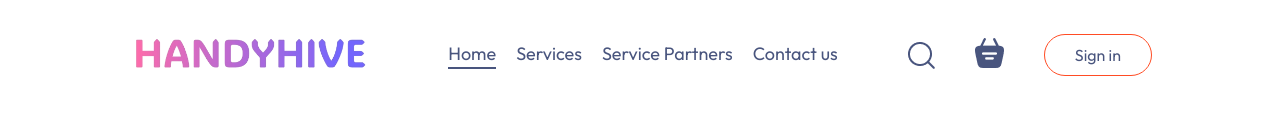
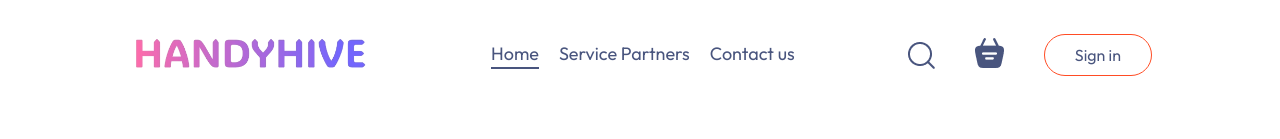
Before and after one commit to KartikCityU/HandyHive, a React (Vite) app in the folder frontend/: page / in a window 1280 px wide. Shown: the top 139 px of the page. Built offline with nearby package versions, Linux system fonts and the light colour scheme; no server answers.

Commit message:
final commit 2

```diff
--- a/frontend/src/components/Navbar/Navbar.jsx
+++ b/frontend/src/components/Navbar/Navbar.jsx
@@ -21,7 +21,6 @@ const Navbar = ({ setShowLogin }) => {
       <Link to='/'><img className='logo' src={assets.logo} alt="" /></Link>
       <ul className="navbar-menu">
         <Link to="/" onClick={() => setMenu("home")} className={`${menu === "home" ? "active" : ""}`}>Home</Link>
-        <a href='#explore-services' onClick={() => setMenu("explore")} className={`${menu === "explore" ? "active" : ""}`}>Services</a>
         <Link to="/delivery-partners" onClick={() => setMenu("delivery")} className={`${menu === "delivery" ? "active" : ""}`}>Service Partners</Link>
         <Link to='/about-contact' onClick={() => setMenu("contact")} className={`${menu === "contact" ? "active" : ""}`}>Contact us</Link>
       </ul>
```
